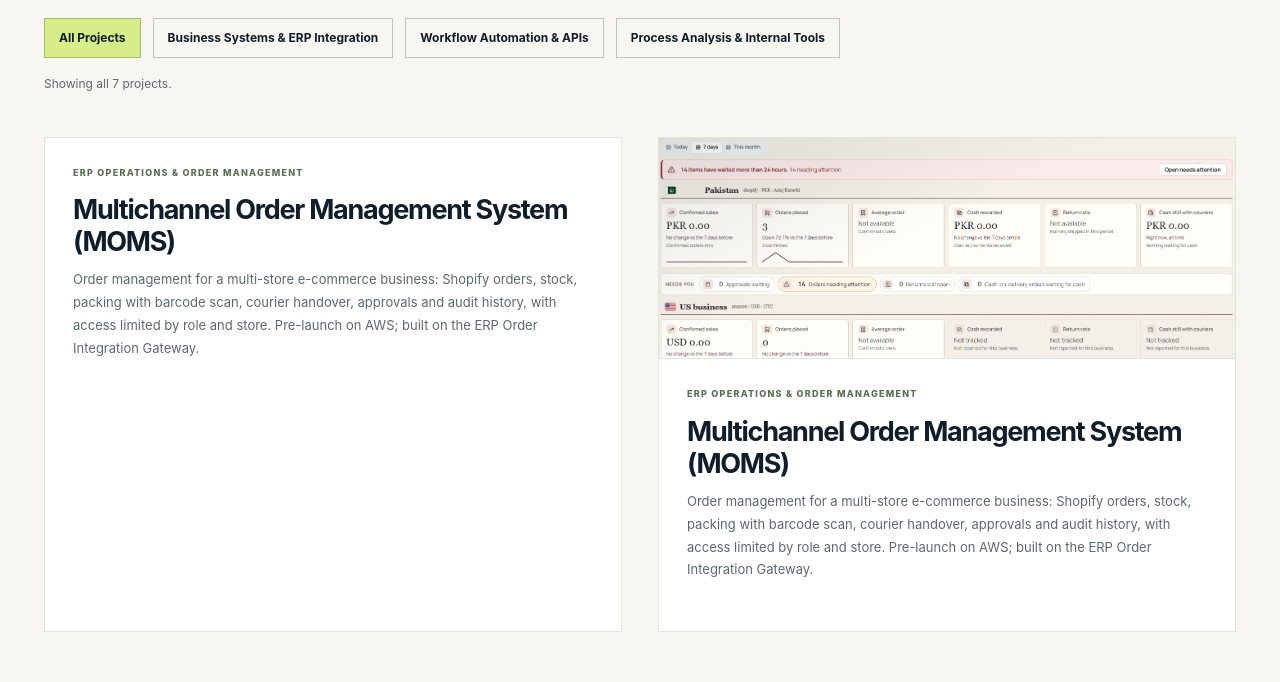
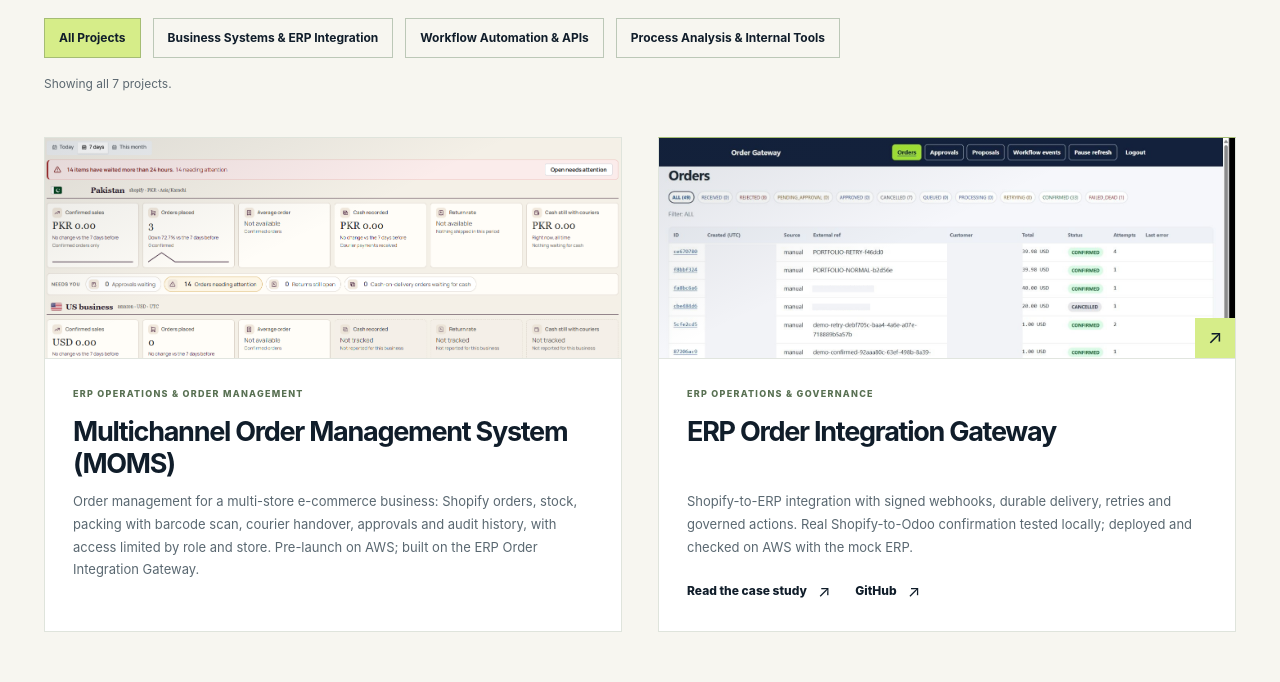
Before and after one commit to mediads786/ahsan-portfolio, a plain HTML site: page index.html in a window 1280 px wide. Shown: the part 1960-2642 px from the top of the page. Drawn offline with Linux system fonts and the light colour scheme.

Commit message:
Update index.html

```diff
--- a/index.html
+++ b/index.html
@@ -7,7 +7,7 @@
   <meta name="description" content="Ahsan Shahzad Hassan: Business systems builder creating workflow automation, internal tools, databases, APIs and operational software.">
   <meta property="og:type" content="website">
   <meta property="og:title" content="Ahsan Shahzad Hassan | Business Systems & Workflow Automation">
-  <meta property="og:description" content="Workflow automation, internal tools and business systems built around real operating processediv class="project-grids. Explore public demonstrations and verified integration evidence.">
+  <meta property="og:description" content="Workflow automation, internal tools and business systems built around real operating processes. Explore public demonstrations and verified integration evidence.">
   <title>Ahsan Shahzad Hassan | Business Systems & Workflow Automation</title>
   <link rel="icon" type="image/svg+xml" href="assets/favicon.svg">
   <link rel="stylesheet" href="styles.css">
@@ -74,19 +74,10 @@
         </div>
         <p class="filter-result" aria-live="polite" aria-atomic="true">Showing all 7 projects.</p>
         <div class="project-grid">
-
           <article class="project-card" id="moms" data-categories="systems automation">
-
-<div class="project-content"><div class="project-meta"><span>ERP OPERATIONS &amp; ORDER MANAGEMENT</span></div><h3>Multichannel Order Management System (MOMS)</h3><p>Order management for a multi-store e-commerce business: Shopify orders, stock, packing with barcode scan, courier handover, approvals and audit history, with access limited by role and store. Pre-launch on AWS; built on the ERP Order Integration Gateway.</p></div>
-
-</article>
-          <article class="project-card" id="moms" data-categories="systems automation">
-
-<div class="project-image"><img src="assets/moms-business-overview.png" alt="MOMS business overview page showing orders and sales summaries on test data" loading="lazy"></div>
-
-<div class="project-content"><div class="project-meta"><span>ERP OPERATIONS &amp; ORDER MANAGEMENT</span></div><h3>Multichannel Order Management System (MOMS)</h3><p>Order management for a multi-store e-commerce business: Shopify orders, stock, packing with barcode scan, courier handover, approvals and audit history, with access limited by role and store. Pre-launch on AWS; built on the ERP Order Integration Gateway.</p></div>
-
-</article>
+            <div class="project-image"><img src="assets/moms-business-overview.png" alt="MOMS business overview page showing orders and sales summaries on test data" loading="lazy"></div>
+            <div class="project-content"><div class="project-meta"><span>ERP OPERATIONS &amp; ORDER MANAGEMENT</span></div><h3>Multichannel Order Management System (MOMS)</h3><p>Order management for a multi-store e-commerce business: Shopify orders, stock, packing with barcode scan, courier handover, approvals and audit history, with access limited by role and store. Pre-launch on AWS; built on the ERP Order Integration Gateway.</p></div>
+          </article>
           <article class="project-card gateway-feature" id="order-gateway-api" data-categories="systems automation">
             <a aria-label="Read the ERP Order Integration Gateway case study" class="project-image gateway-image" href="order-gateway.html"><img src="assets/order-gateway-api-card.jpg" alt="Actual current Order Gateway API interface showing two synthetic orders confirmed, including recovery on attempt four; customer fields concealed." width="1440" height="900" loading="lazy"><span class="image-corner" aria-hidden="true">↗</span></a>
             <div class="project-content"><div class="project-meta"><span>ERP OPERATIONS &amp; GOVERNANCE</span></div><h3>ERP Order Integration Gateway</h3><p>Shopify-to-ERP integration with signed webhooks, durable delivery, retries and governed actions. Real Shopify-to-Odoo confirmation tested locally; deployed and checked on AWS with the mock ERP.</p><div class="project-links"><a href="order-gateway.html">Read the case study <span aria-hidden="true">↗</span></a><a href="https://github.com/mediads786/order-gateway" target="_blank" rel="noopener noreferrer">GitHub <span aria-hidden="true">↗</span></a></div></div>
```
